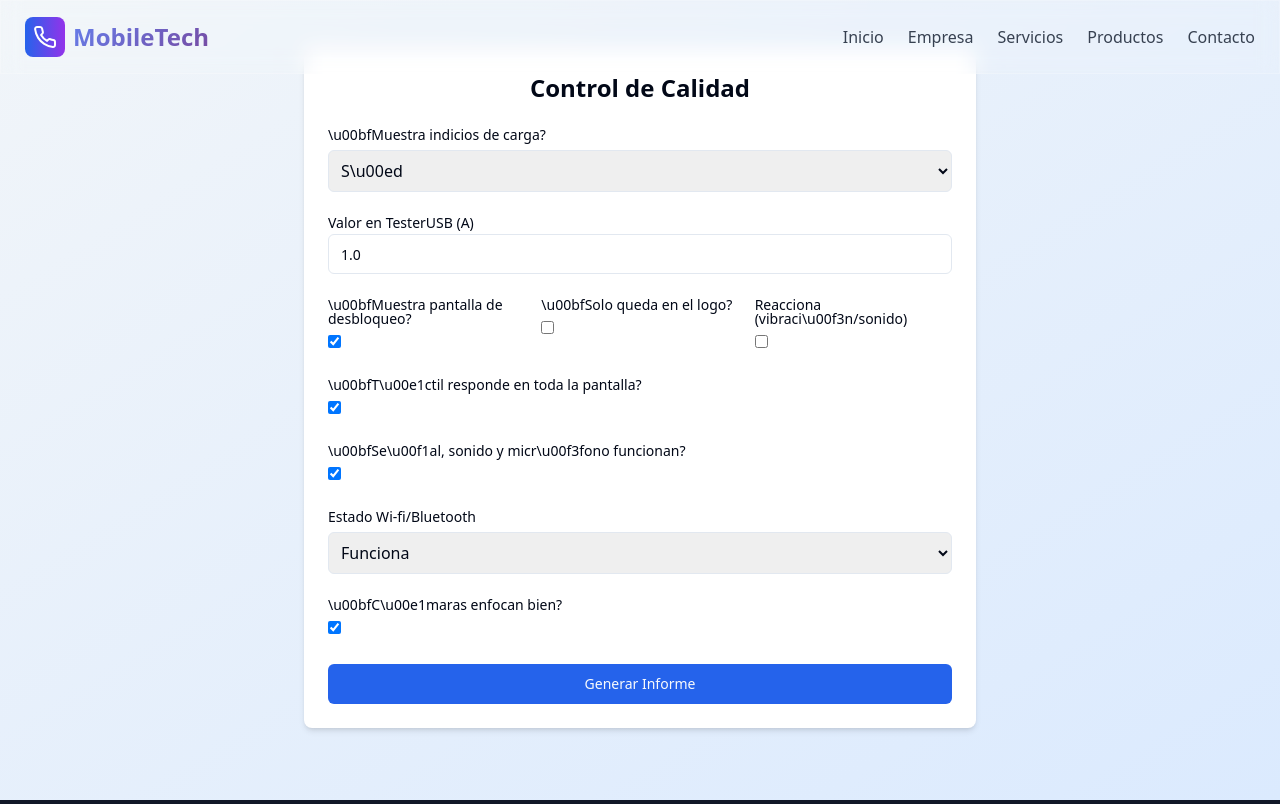
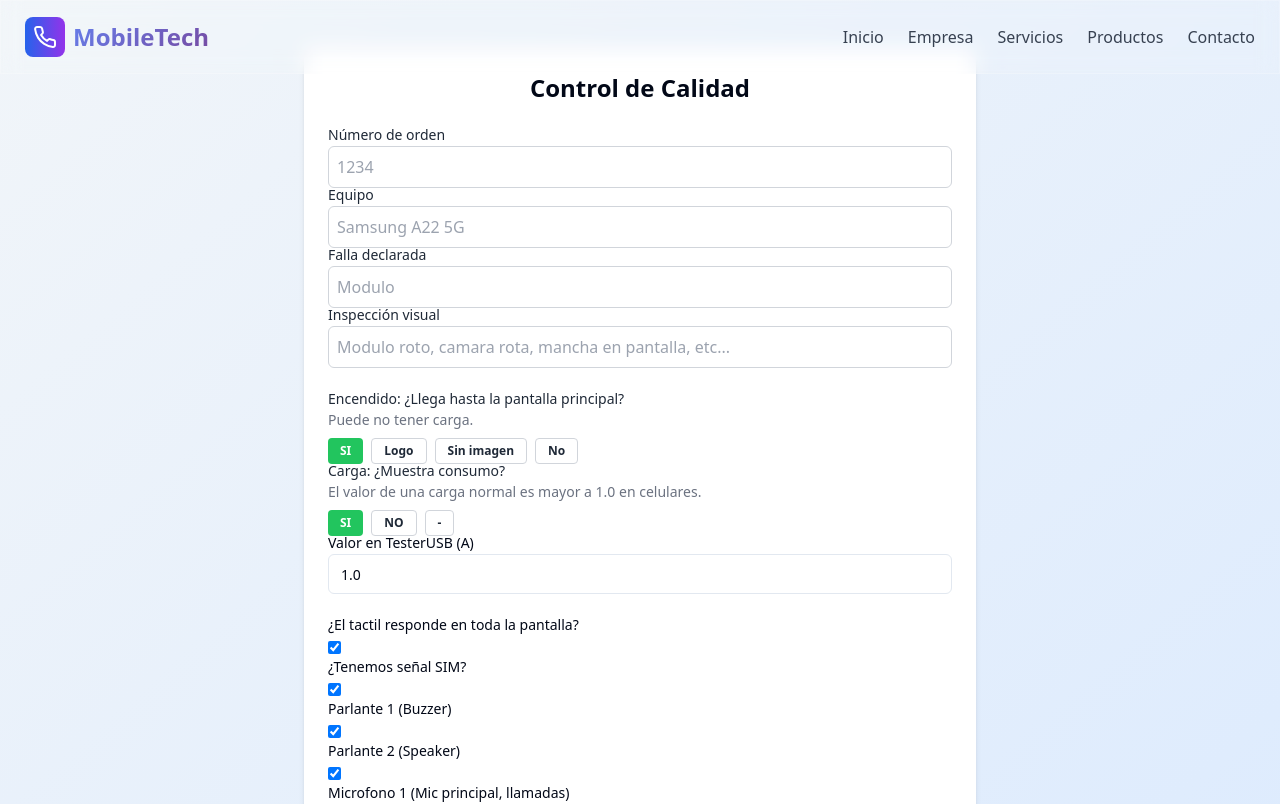
Before and after one commit to PepeHonguito/chatgpt24, a React (Vite) app: page /diagnostico in a window 1280 px wide. Shown: the top 804 px of the page. Built offline with nearby package versions, Linux system fonts and the light colour scheme.

Commit message:
Diagnostico beta

```diff
--- a/src/pages/DiagnosticPage.jsx
+++ b/src/pages/DiagnosticPage.jsx
@@ -1,137 +1,416 @@
-import React, { useState } from 'react';
-import { Button } from '@/components/ui/button';
-import { Input } from '@/components/ui/input';
-import { Label } from '@/components/ui/label';
-import { Textarea } from '@/components/ui/textarea';
+import React, { useState } from "react";
+import { Button } from "@/components/ui/button";
+import { Input } from "@/components/ui/input";
+import { Label } from "@/components/ui/label";
+import { Textarea } from "@/components/ui/textarea";
 
 const DiagnosticPage = () => {
-  const [chargingIndication, setChargingIndication] = useState('yes');
-  const [usbValue, setUsbValue] = useState('1.0');
-  const [bootScreen, setBootScreen] = useState(true);
-  const [logoOnly, setLogoOnly] = useState(false);
-  const [deviceReaction, setDeviceReaction] = useState(false);
+  // 📌 Datos del formulario
+  const [orderNumber, setOrderNumber] = useState("");
+  const [equipo, setEquipo] = useState("");
+  const [falla, setFalla] = useState("");
+  const [inspeccionVisual, setInspeccionVisual] = useState("");
+
+  const [onIndicator, setOnIndicator] = useState("si");
+  const [chargingIndication, setChargingIndication] = useState("si");
+  const [usbValue, setUsbValue] = useState("1.0");
+  const [detalleCarga, setDetalleCarga] = useState("");
+
+  // 📌 Estados del formulario
   const [touchWorks, setTouchWorks] = useState(true);
   const [signalWorking, setSignalWorking] = useState(true);
-  const [wifiIssue, setWifiIssue] = useState('ok');
+  const [buzzerWorking, setBuzzerWorking] = useState(true);
+  const [speakerWorking, setSpeakerWorking] = useState(true);
+  const [mic1Working, setMic1Working] = useState(true);
+  const [mic2Working, setMic2Working] = useState(true);
+  const [wifiIssue, setWifiIssue] = useState("ok");
   const [cameraFocus, setCameraFocus] = useState(true);
-  const [report, setReport] = useState('');
+  const [report, setReport] = useState("");
 
+  // 🧾 Función para generar el informe basado en los datos
   const generateReport = () => {
-    let rep = 'Informe de Control de Calidad\n';
-    rep += 'Carga:\n';
-    if (chargingIndication === 'no') {
-      rep += '- No carga.\n';
+    let rep = "*Informe*\n";
+
+    rep += orderNumber + " - " + equipo + " - " + falla + "\n\n";
+
+    if (inspeccionVisual) {
+      rep += "*Detalle:* " + inspeccionVisual + "\n\n";
+    }
+
+    rep += "*Diagnostico:*\n";
+    if (onIndicator === "si") {
+      rep += " - Enciende, Inicia normalmente.\n";
+
+      if (chargingIndication === "no") {
+        rep += " - No carga.\n";
+      } else if (chargingIndication === "-") {
+        rep += " - Carga: " + detalleCarga + "\n";
       } else {
         const val = parseFloat(usbValue);
-      if (val >= 1.0) {
-        rep += '- Carga normalmente.\n';
-      } else if (val >= 0.5 && val <= 0.6) {
-        rep += '- Carga lento.\n';
+        if (val >= 0.9) {
+          rep += " - Carga normalmente.\n";
+        } else if (val <= 0.6) {
+          rep += " - Carga lento.\n";
         } else if (val === 0) {
-        rep += '- Carga falsa. No carga.\n';
+          rep += " - Carga falsa / No carga.\n";
         } else {
-        rep += '- No carga.\n';
+          rep += " - No carga.\n";
         }
       }
 
-    rep += '\nEncendido:\n';
-    if (bootScreen) {
-      rep += '- Inicia normalmente.\n';
-    } else if (logoOnly) {
-      rep += '- No inicia.\n';
-    } else if (deviceReaction) {
-      rep += '- No da imagen.\n';
+      rep += touchWorks ? " - Tactil: ok\n" : " - Tactil: x\n";
+
+      rep += signalWorking ? " - Señal: ok\n" : " - Señal: x\n";
+
+      rep += buzzerWorking ? " - Buzzer: ok\n" : " - Buzzer: x\n";
+
+      rep += speakerWorking ? " - Speaker: ok\n" : " - Speaker: x\n";
+
+      rep += mic1Working ? " - Mic1: ok\n" : " - Mic1: x\n";
+
+      rep += mic2Working ? " - Mic2: ok\n" : " - Mic2: x\n";
+
+      rep += " - Wi-fi / Bluetooth: ";
+      if (wifiIssue === "ok") rep += "ok\n";
+      if (wifiIssue === "no-enciende") rep += "Falla IC de Wi-fi/Bluetooth.\n";
+      if (wifiIssue === "baja-intensidad")
+        rep += "Falla antena Wi-fi/Bluetooth.\n";
+      if (wifiIssue === "sin-internet")
+        rep += "Software o IC de Wi-fi/Bluetooth.\n";
+
+      rep += " - Camaras: ";
+      rep += cameraFocus ? "ok\n" : "x\n";
+    } else if (onIndicator === "logo") {
+      rep += " - No inicia. *Probar soft*\n";
+    } else if (onIndicator === "sin imagen") {
+      rep += " - No da imagen.\n";
     } else {
-      rep += '- No enciende.\n';
+      rep += " - No enciende.\n";
     }
 
-    rep += '\nT\u00e1ctil:\n';
-    rep += touchWorks ? '- Funciona correctamente.\n' : '- Falla el t\u00e1ctil.\n';
+    if (onIndicator != "si") {
+      if (chargingIndication === "no") {
+        rep += " - No carga.\n";
+      } else if (chargingIndication === "-") {
+        rep += " - Carga: " + detalleCarga + "\n";
+      } else {
+        const val = parseFloat(usbValue);
+        if (val >= 0.9) {
+          rep += " - Carga normalmente.\n";
+        } else if (val <= 0.6) {
+          rep += " - Carga lento.\n";
+        } else if (val === 0) {
+          rep += " - Carga falsa / No carga.\n";
+        } else {
+          rep += " - No carga.\n";
+        }
+      }
+    }
 
-    rep += '\nSe\u00f1al/Sonido/Micr\u00f3fono:\n';
-    rep += signalWorking ? '- Funcionan correctamente.\n' : '- Falla de se\u00f1al/sonido/micr\u00f3fono.\n';
-
-    rep += '\nWi-fi / Bluetooth:\n';
-    if (wifiIssue === 'ok') rep += '- Funcionan correctamente.\n';
-    if (wifiIssue === 'no-enciende') rep += '- Falla IC de Wi-fi/Bluetooth.\n';
-    if (wifiIssue === 'baja-intensidad') rep += '- Falla antena Wi-fi/Bluetooth.\n';
-    if (wifiIssue === 'sin-internet') rep += '- Software o IC de Wi-fi/Bluetooth.\n';
-
-    rep += '\nC\u00e1maras:\n';
-    rep += cameraFocus ? '- Enfocan bien.\n' : '- Falla c\u00e1mara.\n';
-
+    rep += "\n *COTIZAR* ";
     setReport(rep);
   };
 
+  // 📋 Función para copiar el informe al portapapeles
   const copyReport = () => {
     navigator.clipboard.writeText(report);
   };
 
+  // 🖼️ Render del componente
   return (
     <div className="min-h-screen py-12 px-4 bg-gradient-to-br from-slate-100 to-blue-100">
       <div className="max-w-2xl mx-auto bg-white p-6 rounded-lg shadow-md space-y-6">
+        {/* 🔷 Título principal */}
         <h1 className="text-2xl font-bold text-center">Control de Calidad</h1>
+
+        {/* INFORMACIÓN DEL EQUIPO */}
         <div>
-          <Label className="mb-1 block">\u00bfMuestra indicios de carga?</Label>
-          <select
-            className="mt-1 w-full border rounded-md p-2"
-            value={chargingIndication}
-            onChange={e => setChargingIndication(e.target.value)}
+          <Label className="mb-1 block font-medium text-gray-800">
+            {/* 🔢 Campo: Número de orden */}
+            Número de orden
+          </Label>
+          <input
+            type="number"
+            value={orderNumber}
+            onChange={(e) => setOrderNumber(e.target.value)}
+            className="w-full border border-gray-300 rounded-md p-2"
+            placeholder="1234"
+          />
+          <Label className="mb-1 block font-medium text-gray-800">
+            {/* 🔢 Campo: Equipo */}
+            Equipo
+          </Label>
+          <input
+            type="text"
+            value={equipo}
+            onChange={(e) => setEquipo(e.target.value)}
+            className="w-full border border-gray-300 rounded-md p-2"
+            placeholder="Samsung A22 5G"
+          />
+          <Label className="mb-1 block font-medium text-gray-800">
+            {/* 🔢 Campo: Falla */}
+            Falla declarada
+          </Label>
+          <input
+            type="Text"
+            value={falla}
+            onChange={(e) => setFalla(e.target.value)}
+            className="w-full border border-gray-300 rounded-md p-2"
+            placeholder="Modulo"
+          />
+          <Label className="mb-1 block font-medium text-gray-800">
+            {/* 🔢 Campo: Número de orden */}
+            Inspección visual
+          </Label>
+          <input
+            type="textarea"
+            value={inspeccionVisual}
+            onChange={(e) => setInspeccionVisual(e.target.value)}
+            className="w-full border border-gray-300 rounded-md p-2"
+            placeholder="Modulo roto, camara rota, mancha en pantalla, etc..."
+          />
+        </div>
+
+        {/* ESCENCIALES DEL EQUIPO */}
+        <div>
+          <div>
+            <Label className="mb-1 block font-medium text-gray-800">
+              {/* ⚡ Pregunta: indicios de carga */}
+              Encendido: ¿Llega hasta la pantalla principal?
+            </Label>
+            <p className="text-sm text-gray-500 mb-2">Puede no tener carga.</p>
+            <div className="flex gap-2">
+              <button
+                onClick={() => setOnIndicator("si")}
+                className={`text-xs px-3 py-1 rounded transition font-semibold
+        ${
+          onIndicator === "si"
+            ? "bg-green-500 text-white"
+            : "bg-white text-gray-800 border border-gray-300"
+        }`}
               >
-            <option value="yes">S\u00ed</option>
-            <option value="no">No</option>
-          </select>
+                SI
+              </button>
+              <button
+                onClick={() => setOnIndicator("logo")}
+                className={`text-xs px-3 py-1 rounded transition font-semibold
+        ${
+          onIndicator === "logo"
+            ? "bg-red-500 text-white"
+            : "bg-white text-gray-800 border border-gray-300"
+        }`}
+              >
+                Logo
+              </button>
+              <button
+                onClick={() => setOnIndicator("sin imagen")}
+                className={`text-xs px-3 py-1 rounded transition font-semibold
+        ${
+          onIndicator === "sin imagen"
+            ? "bg-yellow-400 text-white"
+            : "bg-white text-gray-800 border border-gray-300"
+        }`}
+              >
+                Sin imagen
+              </button>
+              <button
+                onClick={() => setOnIndicator("no")}
+                className={`text-xs px-3 py-1 rounded transition font-semibold
+        ${
+          onIndicator === "no"
+            ? "bg-yellow-400 text-white"
+            : "bg-white text-gray-800 border border-gray-300"
+        }`}
+              >
+                No
+              </button>
             </div>
-        {chargingIndication === 'yes' && (
+            {onIndicator === "no" && (
               <div>
-            <Label className="mb-1 block">Valor en TesterUSB (A)</Label>
-            <Input type="number" step="0.1" value={usbValue} onChange={e => setUsbValue(e.target.value)} />
+                {/* 🔌 El equipo hace algo inusual */}
+                <Label className="mb-1 block">Detalles: </Label>
+                <Input
+                  type="textarea"
+                  placeholder="Se reinicia, queda en el logo..."
+                />
               </div>
             )}
-        <div className="grid grid-cols-1 md:grid-cols-3 gap-4">
+          </div>
+
           <div>
-            <Label className="mb-1 block">\u00bfMuestra pantalla de desbloqueo?</Label>
-            <input type="checkbox" checked={bootScreen} onChange={e => setBootScreen(e.target.checked)} />
+            <Label className="mb-1 block font-medium text-gray-800">
+              {/* ⚡ Pregunta: indicios de carga */}
+              Carga: ¿Muestra consumo?
+            </Label>
+            <p className="text-sm text-gray-500 mb-2">
+              El valor de una carga normal es mayor a 1.0 en celulares.
+            </p>
+            <div className="flex gap-2">
+              <button
+                onClick={() => setChargingIndication("si")}
+                className={`text-xs px-3 py-1 rounded transition font-semibold
+        ${
+          chargingIndication === "si"
+            ? "bg-green-500 text-white"
+            : "bg-white text-gray-800 border border-gray-300"
+        }`}
+              >
+                SI
+              </button>
+              <button
+                onClick={() => setChargingIndication("no")}
+                className={`text-xs px-3 py-1 rounded transition font-semibold
+        ${
+          chargingIndication === "no"
+            ? "bg-red-500 text-white"
+            : "bg-white text-gray-800 border border-gray-300"
+        }`}
+              >
+                NO
+              </button>
+              <button
+                onClick={() => setChargingIndication("-")}
+                className={`text-xs px-3 py-1 rounded transition font-semibold
+        ${
+          chargingIndication === "-"
+            ? "bg-yellow-400 text-white"
+            : "bg-white text-gray-800 border border-gray-300"
+        }`}
+              >
+                -
+              </button>
             </div>
+            {chargingIndication === "si" && (
               <div>
-            <Label className="mb-1 block">\u00bfSolo queda en el logo?</Label>
-            <input type="checkbox" checked={logoOnly} onChange={e => setLogoOnly(e.target.checked)} />
+                {/* 🔌 Campo adicional: valor del tester USB si respondió 'sí' */}
+                <Label className="mb-1 block">Valor en TesterUSB (A)</Label>
+                <Input
+                  type="number"
+                  step="0.1"
+                  value={usbValue}
+                  onChange={(e) => setUsbValue(e.target.value)}
+                />
               </div>
+            )}
+            {chargingIndication === "-" && (
               <div>
-            <Label className="mb-1 block">Reacciona (vibraci\u00f3n/sonido)</Label>
-            <input type="checkbox" checked={deviceReaction} onChange={e => setDeviceReaction(e.target.checked)} />
+                {/* 🔌 Campo adicional: valor del tester USB si respondió '-' */}
+                <Label className="mb-1 block">Detalle:</Label>
+                <Input
+                  type="textarea"
+                  value={detalleCarga}
+                  onChange={(e) => setDetalleCarga(e.target.value)}
+                />
+              </div>
+            )}
           </div>
         </div>
+
+        {/* 🔌 El Equipo enciende */}
         <div>
-          <Label className="mb-1 block">\u00bfT\u00e1ctil responde en toda la pantalla?</Label>
-          <input type="checkbox" checked={touchWorks} onChange={e => setTouchWorks(e.target.checked)} />
+          {onIndicator === "si" && (
+            <div>
+              <div>
+                <Label className="mb-1 block">
+                  {" "}
+                  ¿El tactil responde en toda la pantalla?{" "}
+                </Label>
+                <input
+                  type="checkbox"
+                  checked={touchWorks}
+                  onChange={(e) => setTouchWorks(e.target.checked)}
+                />
               </div>
+
               <div>
-          <Label className="mb-1 block">\u00bfSe\u00f1al, sonido y micr\u00f3fono funcionan?</Label>
-          <input type="checkbox" checked={signalWorking} onChange={e => setSignalWorking(e.target.checked)} />
+                <Label className="mb-1 block">¿Tenemos señal SIM?</Label>
+                <input
+                  type="checkbox"
+                  checked={signalWorking}
+                  onChange={(e) => setSignalWorking(e.target.checked)}
+                />
               </div>
+
               <div>
+                <Label className="mb-1 block">Parlante 1 (Buzzer)</Label>
+                <input
+                  type="checkbox"
+                  checked={buzzerWorking}
+                  onChange={(e) => setBuzzerWorking(e.target.checked)}
+                />
+              </div>
+
+              <div>
+                <Label className="mb-1 block">Parlante 2 (Speaker)</Label>
+                <input
+                  type="checkbox"
+                  checked={speakerWorking}
+                  onChange={(e) => setSpeakerWorking(e.target.checked)}
+                />
+              </div>
+
+              <div>
+                <Label className="mb-1 block">
+                  Microfono 1 (Mic principal, llamadas)
+                </Label>
+                <input
+                  type="checkbox"
+                  checked={mic1Working}
+                  onChange={(e) => setMic1Working(e.target.checked)}
+                />
+              </div>
+
+              <div>
+                <Label className="mb-1 block">
+                  Microfono 2 (Altavoz, WhatsApp Audio)
+                </Label>
+                <input
+                  type="checkbox"
+                  checked={mic2Working}
+                  onChange={(e) => setMic2Working(e.target.checked)}
+                />
+              </div>
+
+              <div>
+                <Label className="mb-1 block">Cámaras</Label>
+                <input
+                  type="checkbox"
+                  checked={cameraFocus}
+                  onChange={(e) => setCameraFocus(e.target.checked)}
+                />
+              </div>
+
+              <div>
+                {/* 📡 Estado de conectividad Wi-Fi/Bluetooth */}
                 <Label className="mb-1 block">Estado Wi-fi/Bluetooth</Label>
                 <select
                   className="mt-1 w-full border rounded-md p-2"
                   value={wifiIssue}
-            onChange={e => setWifiIssue(e.target.value)}
+                  onChange={(e) => setWifiIssue(e.target.value)}
                 >
                   <option value="ok">Funciona</option>
-            <option value="no-enciende">No enciende / no encuentra</option>
+                  <option value="no-enciende">
+                    No enciende / no encuentra
+                  </option>
                   <option value="baja-intensidad">Baja intensidad</option>
                   <option value="sin-internet">Se conecta sin internet</option>
                 </select>
               </div>
-        <div>
-          <Label className="mb-1 block">\u00bfC\u00e1maras enfocan bien?</Label>
-          <input type="checkbox" checked={cameraFocus} onChange={e => setCameraFocus(e.target.checked)} />
             </div>
-        <Button onClick={generateReport} className="w-full">Generar Informe</Button>
+          )}
+        </div>
+
+        {/* 🧾 Botón para generar el informe */}
+        <Button onClick={generateReport} className="w-full">
+          Generar Informe
+        </Button>
+        {/* 📋 Mostrar informe y botón de copia si existe resultado */}
         {report && (
           <div>
             <Textarea readOnly value={report} className="mt-4" />
-            <Button variant="outline" onClick={copyReport} className="mt-2">Copiar</Button>
+            <Button variant="outline" onClick={copyReport} className="mt-2">
+              Copiar
+            </Button>
           </div>
         )}
       </div>
```
Lines whose indentation alone changed are shown as unchanged.
